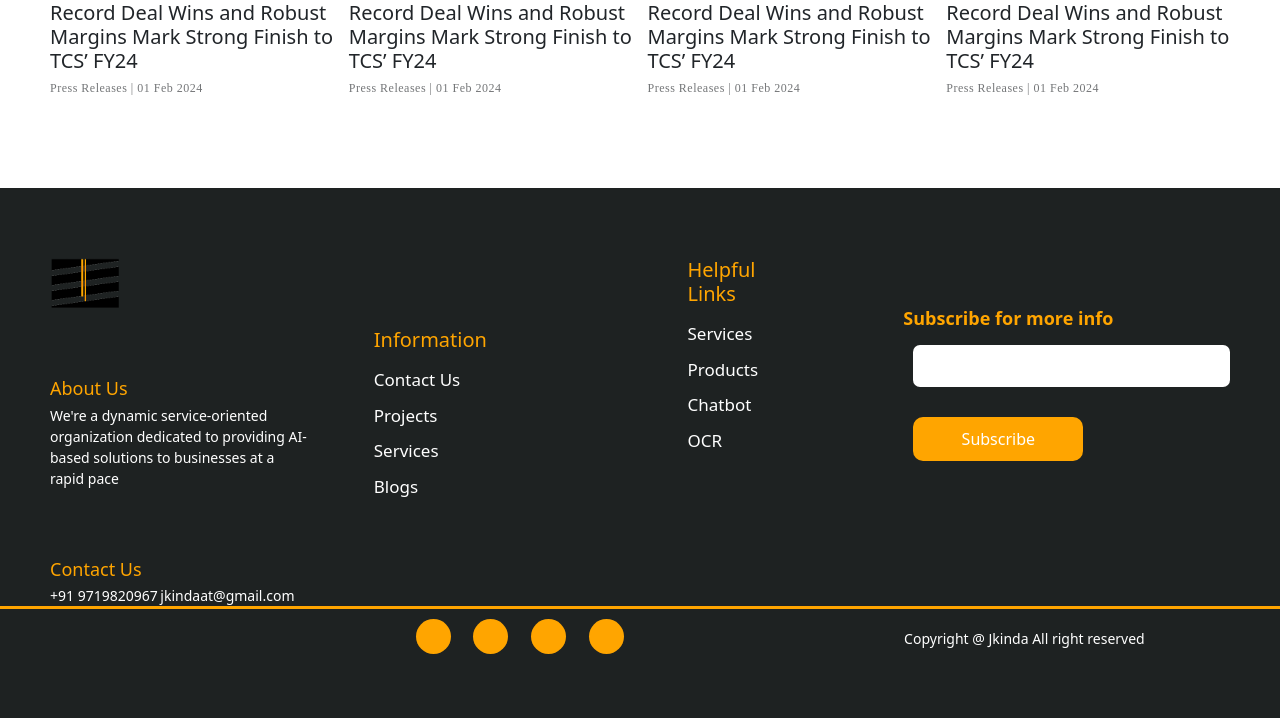
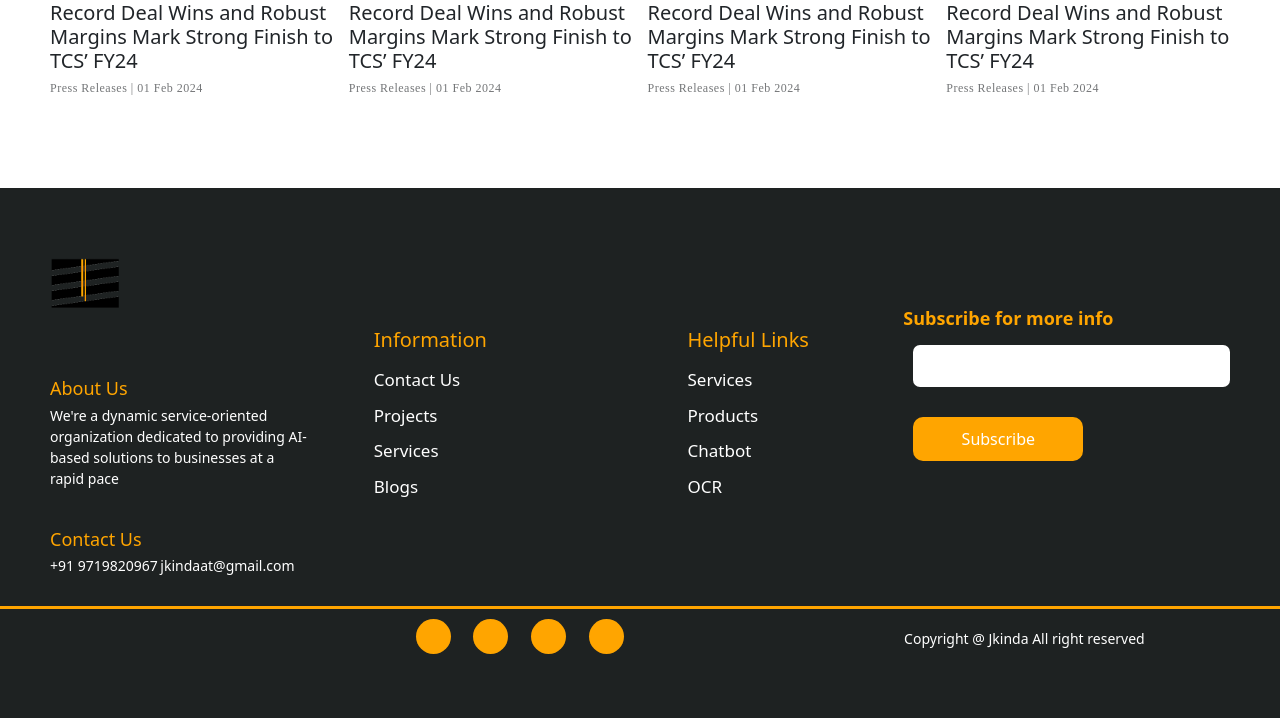
Before and after one commit to ashwani90/webapp, a Laravel app: page /blogs in a window 1280 px wide. Shown: the part 2260-2978 px from the top of the page. Run offline with Laravel 8, Linux system fonts and the light colour scheme.

Commit message:
Work on style fix

```diff
--- a/public/css/jkinda.css
+++ b/public/css/jkinda.css
@@ -434,7 +434,7 @@
 }
 
 .footer__links_help {
-    padding: 0px 40px;
+    padding-left: 40px;
 }
 
 .footer__links_subs {
@@ -445,3 +445,9 @@
     margin-bottom: 20px;
     margin-top: 20px;
 }
+
+.footer__contact {
+    margin-top: 40px;
+    margin-left: 50px;
+    margin-bottom: 30px;
+}
--- a/resources/views/layout.blade.php
+++ b/resources/views/layout.blade.php
@@ -45,7 +45,7 @@
 
           <footer class="footer">
             <div class="row footer__content">
-              <div class="col-md-3 footer__details">
+              <div class="col-md-3 footer__details d-flex flex-column justify-content-around">
                 <div class="footer__company">
                 <img alt="" loading="lazy" width="70" height="50" decoding="async" data-nimg="1" src="./img/jkinda_logo.png" style="color: transparent;">
 
```
